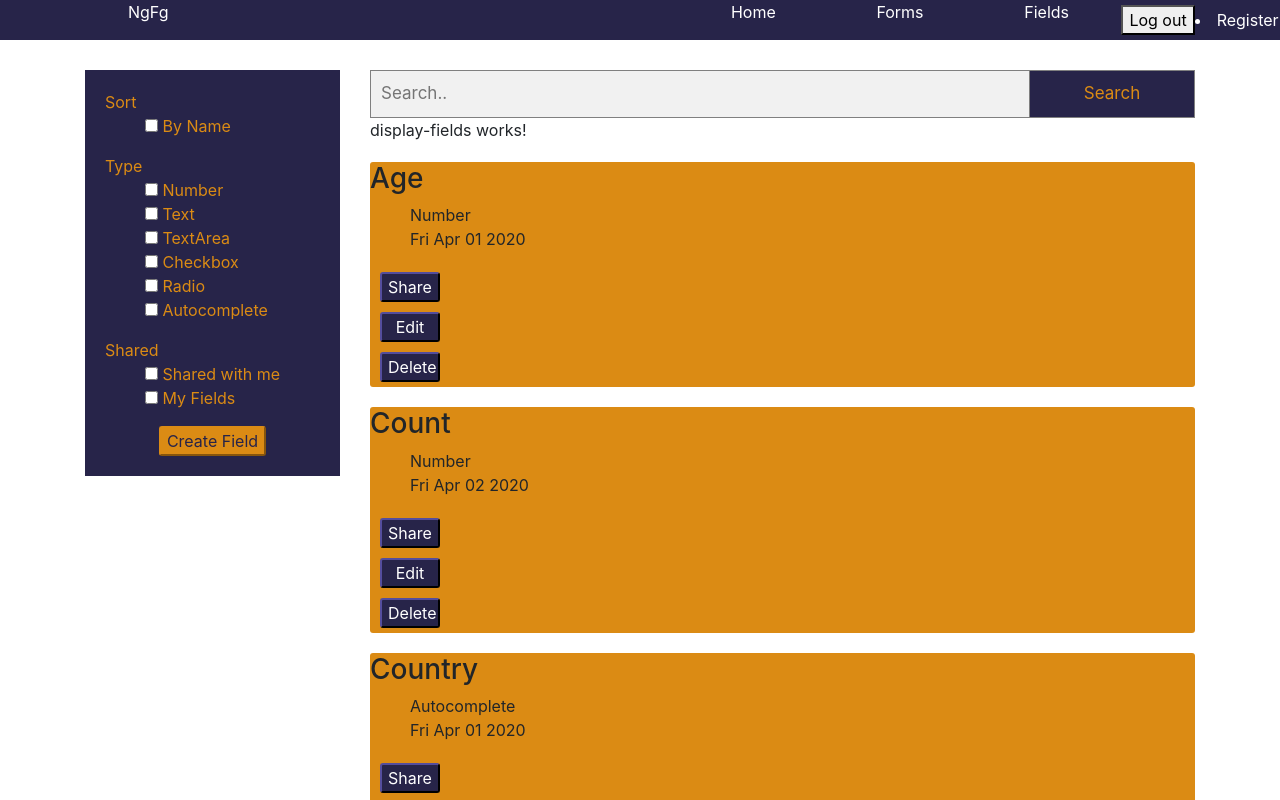
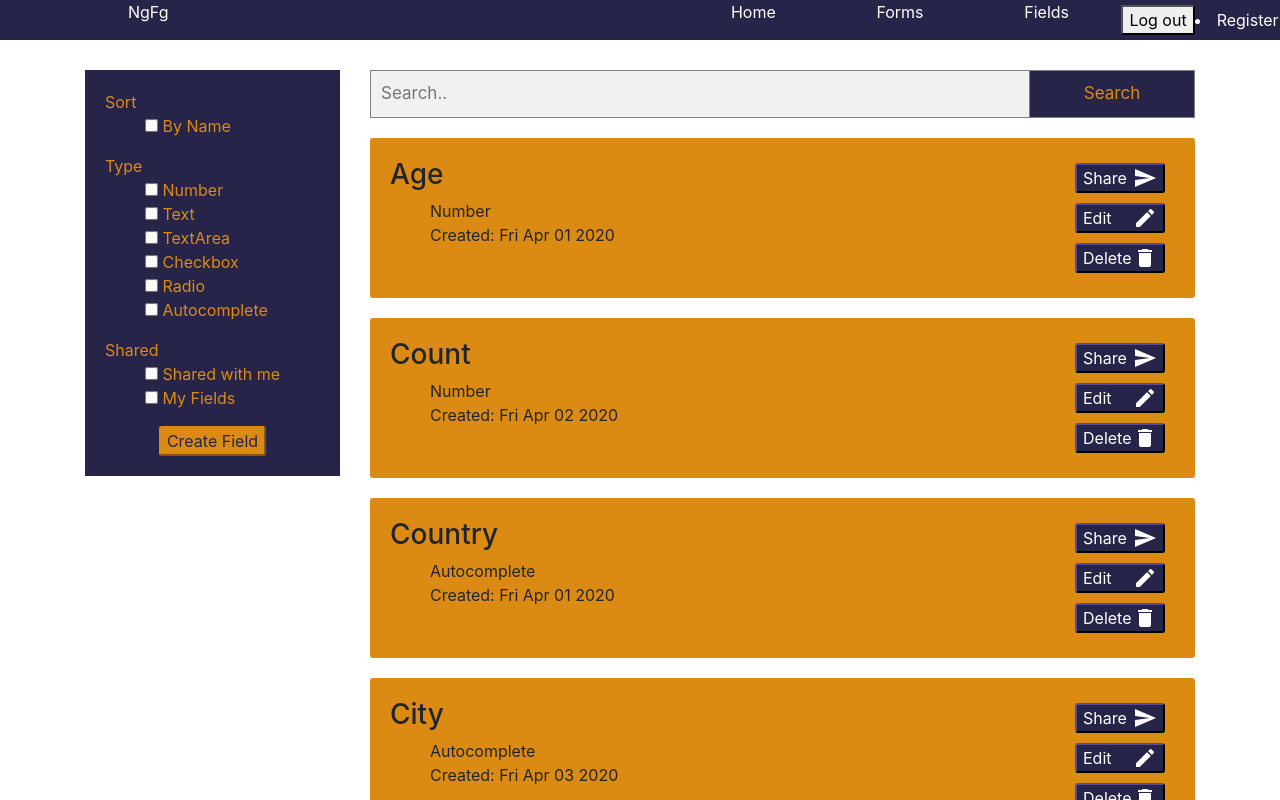
Before and after one commit to wasssabi/retrainingui, an Angular app: page /fields in a window 1280 px wide. Shown: the top 800 px of the page. Built offline with nearby package versions, Linux system fonts and the light colour scheme.

Commit message:
show Fields, Fields Filter,Fields Search

```diff
--- a/package.json
+++ b/package.json
@@ -12,10 +12,12 @@
   "private": true,
   "dependencies": {
     "@angular/animations": "~9.1.3",
+    "@angular/cdk": "^9.2.1",
     "@angular/common": "~9.1.3",
     "@angular/compiler": "~9.1.3",
     "@angular/core": "~9.1.3",
     "@angular/forms": "~9.1.3",
+    "@angular/material": "^9.2.1",
     "@angular/platform-browser": "~9.1.3",
     "@angular/platform-browser-dynamic": "~9.1.3",
     "@angular/router": "~9.1.3",
--- a/src/app/app.module.ts
+++ b/src/app/app.module.ts
@@ -11,6 +11,7 @@ import { MenuComponent } from "./menu/menu.component";
 import { FieldsModule } from './fields/fields.module';
 import { RegistrationComponent } from './registration/registration.component';
 import { UserRegistrationService } from './registration/user-registration.service';
+
 
 @NgModule({
   declarations: [
@@ -26,7 +27,7 @@ import { UserRegistrationService } from './registration/user-registration.servic
     FormsModulePr,
     FieldsModule,
     HttpClientModule
-  ],
+],
   providers: [UserRegistrationService],
   bootstrap: [AppComponent]
 })
--- a/src/app/fields/display-fields/display-fields.component.css
+++ b/src/app/fields/display-fields/display-fields.component.css
@@ -4,8 +4,10 @@ ul {
 .displayedField {
   background-color: #db8b14;
   margin: 20px 0;
+  padding: 20px;
   border-radius: 3px;
-position: relative;
+  display: flex;
+  justify-content: space-between;
 }
 
 button {
@@ -14,5 +16,11 @@ button {
   border-radius: 3px;
   border-color: #272449;
   margin: 5px 10px;
-  width: 60px;
+  width: 90px;
+  display: flex;
+  justify-content: space-between;
 }
+
+mat-icon {
+    vertical-align: bottom;
+}
--- a/src/app/fields/display-fields/display-fields.component.html
+++ b/src/app/fields/display-fields/display-fields.component.html
@@ -1,4 +1,3 @@
-<p>display-fields works!</p>
     <div *ngFor="let temporaryField of temporaryFields" class="displayedField">
       <div class="fieldInfo">
       <h3>
@@ -10,17 +9,19 @@
             {{temporaryField.type}}
           </li>
           <li>
-            {{temporaryField.created}}
+            Created: {{temporaryField.created}}
           </li>
         </ul>
       </div>
     </div>
 
       <div class="btn-group-vertical buttons">
-        <button>Share</button>
+        <button>Share
+          <mat-icon>send</mat-icon>
+        </button>
 
-        <button>Edit</button>
+        <button>Edit<mat-icon>edit</mat-icon></button>
 
-        <button>Delete</button>
+        <button>Delete<mat-icon>delete</mat-icon></button>
       </div>
     </div>
--- a/src/app/fields/fields.module.ts
+++ b/src/app/fields/fields.module.ts
@@ -5,11 +5,15 @@ import { FieldsComponent } from "./fields.component";
 import { FieldsFilterComponent } from './fields-filter/fields-filter.component';
 import { DisplayFieldsComponent } from './display-fields/display-fields.component';
 import { SearchFieldsComponent } from './search-fields/search-fields.component';
+import {MatButtonModule} from '@angular/material/button';
+import {MatIconModule} from '@angular/material/icon';
 
 @NgModule({
   declarations: [ FieldsComponent, FieldsFilterComponent, DisplayFieldsComponent, SearchFieldsComponent],
   imports: [
-    CommonModule
+    CommonModule,
+    MatButtonModule,
+    MatIconModule,
   ]
 })
 export class FieldsModule { }
--- a/src/styles.css
+++ b/src/styles.css
@@ -1 +1,2 @@
 @import '~bootstrap/dist/css/bootstrap.min.css';
+@import url("https://fonts.googleapis.com/icon?family=Material+Icons");
```
Also changed, not shown: 1 other file (tests, documents, lock files or other folders).
